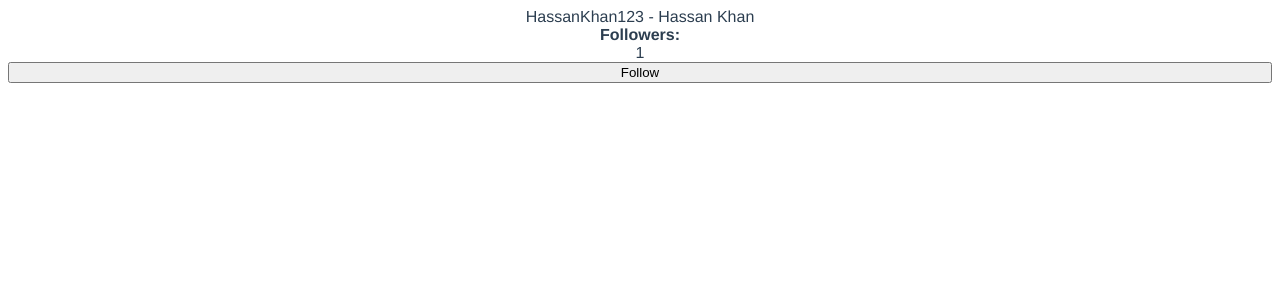
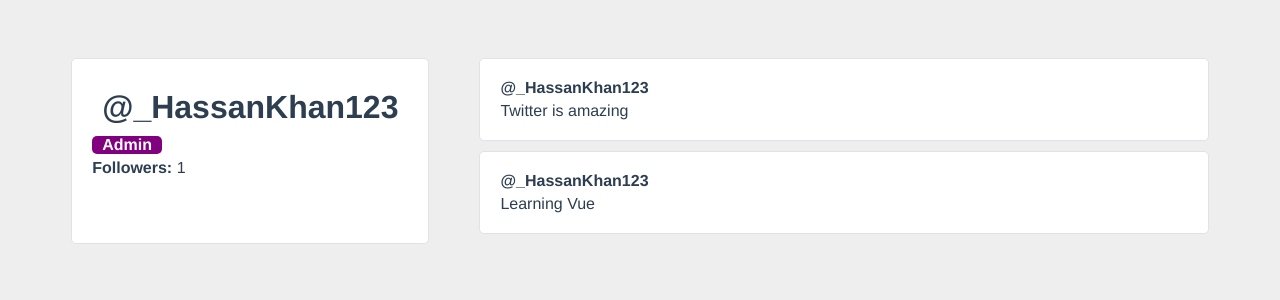
Before and after one commit to HassanKhan123/Twitter-clone, a Vue app: page / in a window 1280 px wide. Shown: the top 300 px of the page. Built offline with nearby package versions, Linux system fonts and the light colour scheme.

Commit message:
template conditionals, loops and events

```diff
--- a/src/App.vue
+++ b/src/App.vue
@@ -1,57 +1,29 @@
 <template>
 <div id="app">
-    {{ user.userName }} - {{ fullName }} <strong>Followers: </strong>{{ followers }}
-    <button @click="followUser">Follow</button>
+    <UserProfile />
 </div>
 </template>
 
 <script>
+import UserProfile from '@/components/UserProfile'
 export default {
     name: "App",
-    data() {
-        return {
-            followers: 0,
-            user: {
-                id: 1,
-                userName: "HassanKhan123",
-                firstName: "Hassan",
-                lastName: "Khan",
-                email: "hassan@gmail.com",
-                isAdmin: true,
-            },
-        };
-    },
-    watch: {
-        followers(newFollowers, oldFollowers) {
-            if (oldFollowers < newFollowers) {
-                console.log(`${this.user.userName} has gained followers`)
-            }
-        }
-    },
-    computed: {
-        fullName() {
-            return `${this.user.firstName} ${this.user.lastName}`;
-        },
-    },
-    methods: {
-        followUser() {
-            this.followers++;
-        },
-    },
-    mounted() {
-        this.followUser()
+    components: {
+        UserProfile
     }
+
 };
 </script>
 
 <style>
+body {
+    background: #eee
+}
+
 #app {
     font-family: Avenir, Helvetica, Arial, sans-serif;
     -webkit-font-smoothing: antialiased;
     -moz-osx-font-smoothing: grayscale;
     color: #2c3e50;
-    display: flex;
-    flex-direction: column;
-    text-align: center;
 }
 </style>
--- /dev/null
+++ b/src/components/TweetItem.vue
@@ -0,0 +1,58 @@
+<template>
+<div class="tweet-item" @click="favouriteTweet(tweet.id)">
+    <div class="user-profile__tweet">
+        <div class="tweet-item__user">
+            @{{userName}}
+        </div>
+        <div class="tweet-item__content">
+            {{tweet.content}}
+        </div>
+    </div>
+</div>
+</template>
+
+<script>
+export default {
+    name: 'TweetItem',
+    props: {
+        userName: {
+            type: String,
+            required: true
+        },
+        tweet: {
+            type: Object,
+            required: true
+        }
+    },
+    methods:{
+        favouriteTweet(id){
+            this.$emit('favourite',id)
+        }
+    }
+}
+</script>
+
+<style scoped>
+.tweet-item {
+    padding: 20px;
+    background-color: white;
+    border-radius: 5px;
+    border: 1px solid #DFE3E8;
+    box-sizing: border-box;
+    cursor: pointer;
+    transition: all 0.25s ease;
+    margin-bottom: 10px;
+}
+
+.tweet-item:hover {
+    transform: scale(1.1, 1.1)
+}
+
+.tweet-item__user {
+    font-weight: bold
+}
+
+.tweet-item__content {
+    margin-top: 5px;
+}
+</style>
--- /dev/null
+++ b/src/components/UserProfile.vue
@@ -0,0 +1,112 @@
+<template>
+<div class="user-profile">
+    <div class="user-profile__user-panel">
+        <h1 class="user-profile__user-name">@{{ user.userName }}</h1>
+        <div class="user-profile__admin-badge" v-if="user.isAdmin">
+            Admin
+        </div>
+        <div class="user-profile__follower-count">
+            <strong>Followers: </strong>{{ followers }}
+        </div>
+    </div>
+
+    <div class='user-profile__tweets-wrapper'>
+        <div class='user-profile__tweets'>
+            <TweetItem v-for="tweet in user.tweets" :key="tweet.id" :userName="user.userName" :tweet="tweet" @favourite="toggleFavourite" />
+        </div>
+    </div>
+
+</div>
+</template>
+
+<script>
+import TweetItem from "./TweetItem"
+export default {
+    name: "UserProfile",
+    components: {
+        TweetItem
+    },
+    data() {
+        return {
+            followers: 0,
+            user: {
+                id: 1,
+                userName: "_HassanKhan123",
+                firstName: "Hassan",
+                lastName: "Khan",
+                email: "hassan@gmail.com",
+                isAdmin: true,
+                tweets: [{
+                        id: 1,
+                        content: "Twitter is amazing"
+                    },
+                    {
+                        id: 2,
+                        content: "Learning Vue"
+                    },
+
+                ]
+            },
+        };
+    },
+    watch: {
+        followers(newFollowers, oldFollowers) {
+            if (oldFollowers < newFollowers) {
+                console.log(`${this.user.userName} has gained followers`)
+            }
+        }
+    },
+    computed: {
+        fullName() {
+            return `${this.user.firstName} ${this.user.lastName}`;
+        },
+    },
+    methods: {
+        followUser() {
+            this.followers++;
+        },
+        toggleFavourite(id) {
+            console.log(`Favourited tweet #${id}`)
+        }
+    },
+    mounted() {
+        this.followUser()
+    }
+};
+</script>
+
+<style scoped>
+.user-profile {
+    display: grid;
+    grid-template-columns: 1fr 3fr;
+    width: 90%;
+    padding: 50px 5%
+}
+
+.user-profile__user-panel {
+    display: flex;
+    flex-direction: column;
+    margin-right: 50px;
+    padding: 20px;
+    background-color: white;
+    border-radius: 5px;
+    border: 1px solid #DFE3E8;
+}
+
+.user-profile__admin-badge {
+    background-color: purple;
+    color: white;
+    border-radius: 5px;
+    margin-right: auto;
+    padding: 0 10px;
+    font-weight: bold
+}
+
+.user-profile__follower-count {
+    margin-top: 5px;
+}
+
+h1 {
+    margin: 10px
+}
+</style>
```
